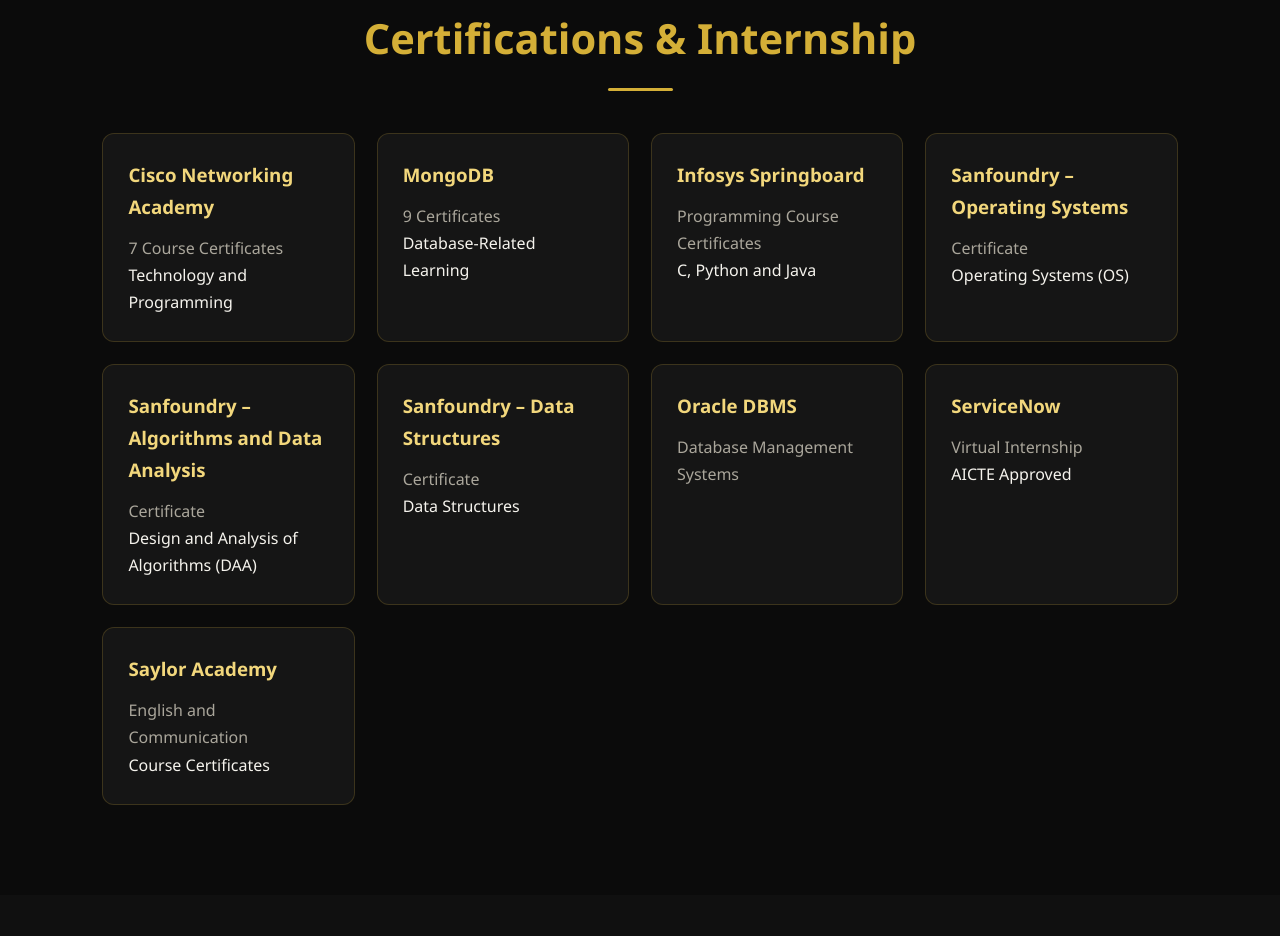
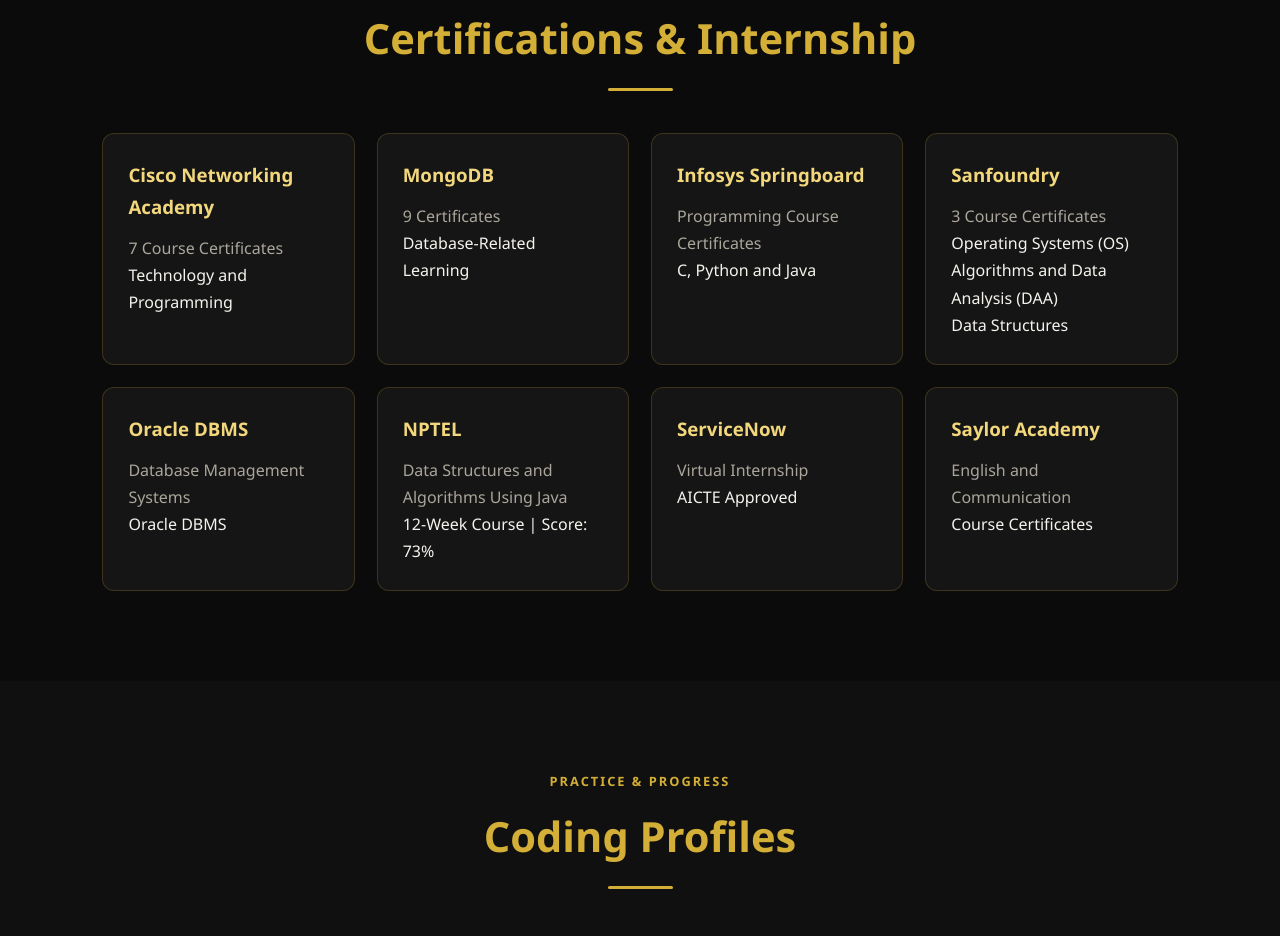
Before and after one commit to Malathi-code/malathi-portfolio, a plain HTML site: page index.html in a window 1280 px wide. Shown: the part 4670-5606 px from the top of the page. Drawn offline with Linux system fonts and the light colour scheme.

Commit message:
Update certifications and add NPTEL course

```diff
--- a/index.html
+++ b/index.html
@@ -730,6 +730,7 @@
 
     </section>
 
+
 <section class="section certifications" id="certifications">
     <h2>Certifications & Internship</h2>
 
@@ -754,26 +755,25 @@
         </div>
 
         <div class="skill-card">
-            <h3>Sanfoundry – Operating Systems</h3>
-            <p>Certificate</p>
-            <span>Operating Systems (OS)</span>
-        </div>
-
-        <div class="skill-card">
-            <h3>Sanfoundry – Algorithms and Data Analysis</h3>
-            <p>Certificate</p>
-            <span>Design and Analysis of Algorithms (DAA)</span>
-        </div>
-
-        <div class="skill-card">
-            <h3>Sanfoundry – Data Structures</h3>
-            <p>Certificate</p>
-            <span>Data Structures</span>
+            <h3>Sanfoundry</h3>
+            <p>3 Course Certificates</p>
+            <span>
+                Operating Systems (OS)<br>
+                Algorithms and Data Analysis (DAA)<br>
+                Data Structures
+            </span>
         </div>
 
         <div class="skill-card">
             <h3>Oracle DBMS</h3>
             <p>Database Management Systems</p>
+            <span>Oracle DBMS</span>
+        </div>
+
+        <div class="skill-card">
+            <h3>NPTEL</h3>
+            <p>Data Structures and Algorithms Using Java</p>
+            <span>12-Week Course | Score: 73%</span>
         </div>
 
         <div class="skill-card">
```
